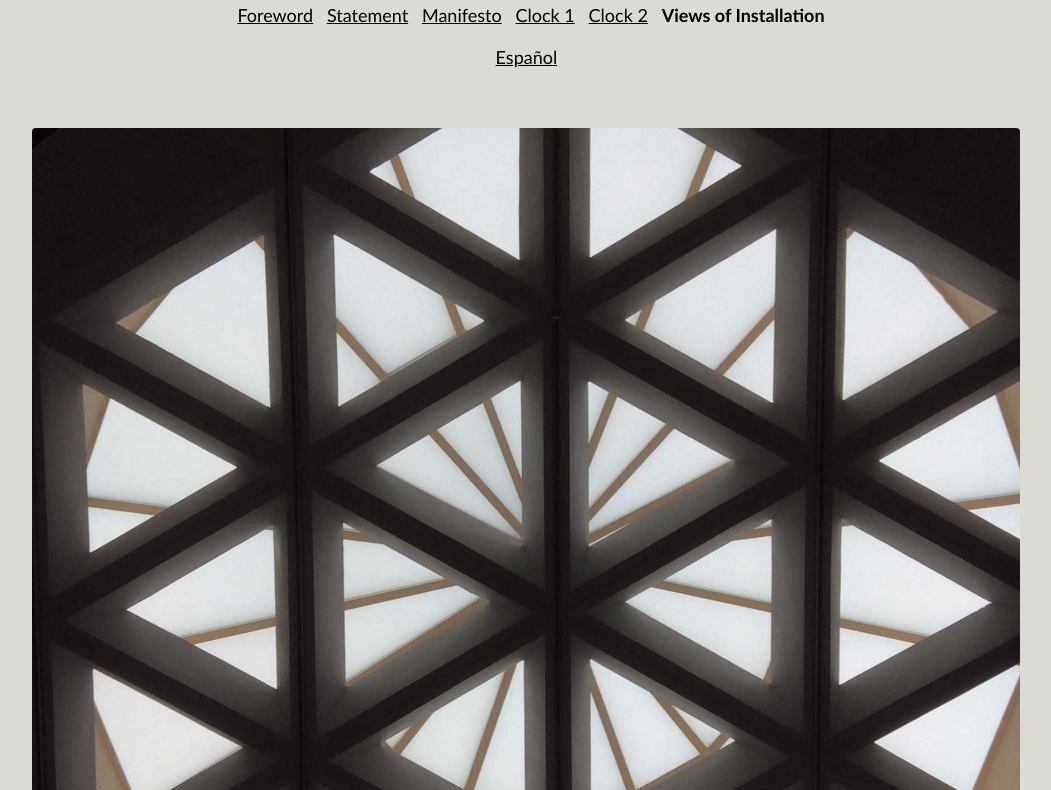
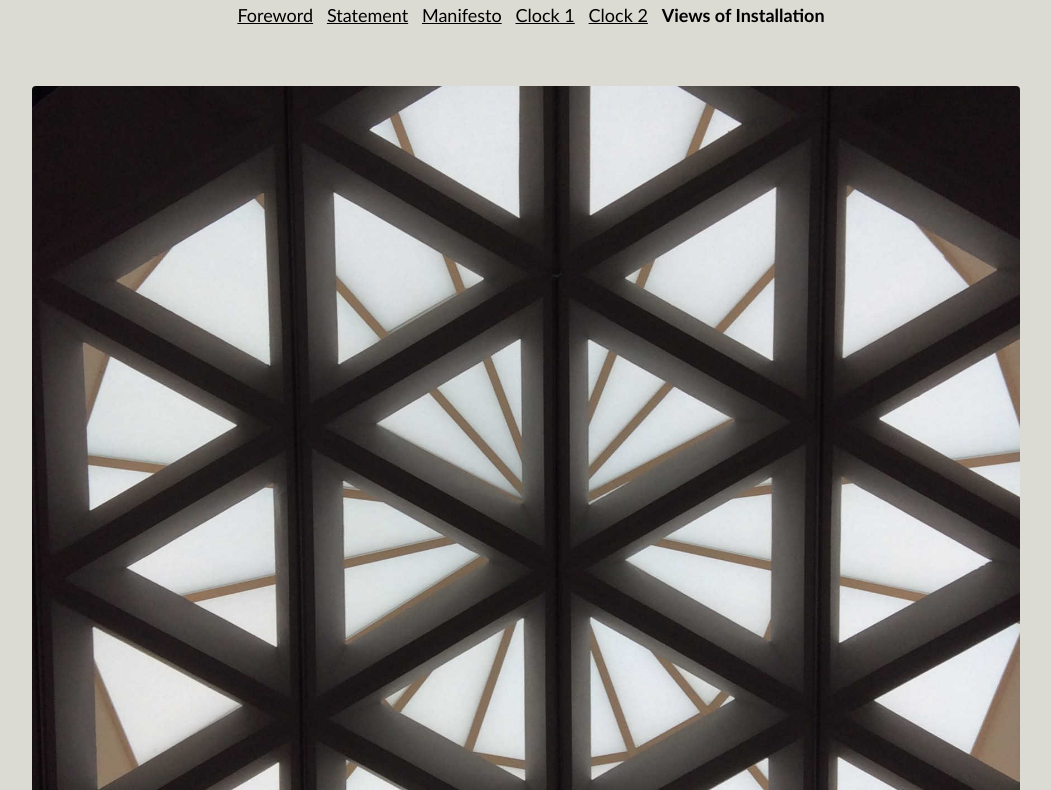
Before and after one commit to ritmodelavida/ritmodelavida.github.io, a plain HTML site: page memnat_art_en.html in a window 1280 px wide. Shown: the part 102-892 px from the top of the page, without its empty margins (109-1160 px from the left). Drawn offline with Linux system fonts and the light colour scheme.

Commit message:
remove top lang link

```diff
--- a/memnat_art_en.html
+++ b/memnat_art_en.html
@@ -26,12 +26,6 @@
   <a href="memnat_clock1_en.html">Clock 1</a> &nbsp;
   <a href="memnat_clock2_en.html">Clock 2</a> &nbsp;
   <b>Views of Installation</b>
-  </nav>
-</div>
-
-<div class="unit whole center">
-  <nav>
-  <a href="memnat_art_es.html">Español</a> &nbsp;
   </nav>
 </div>
 
```
Also changed, not shown: memnat_art_es.html (+0 -6 lines).
